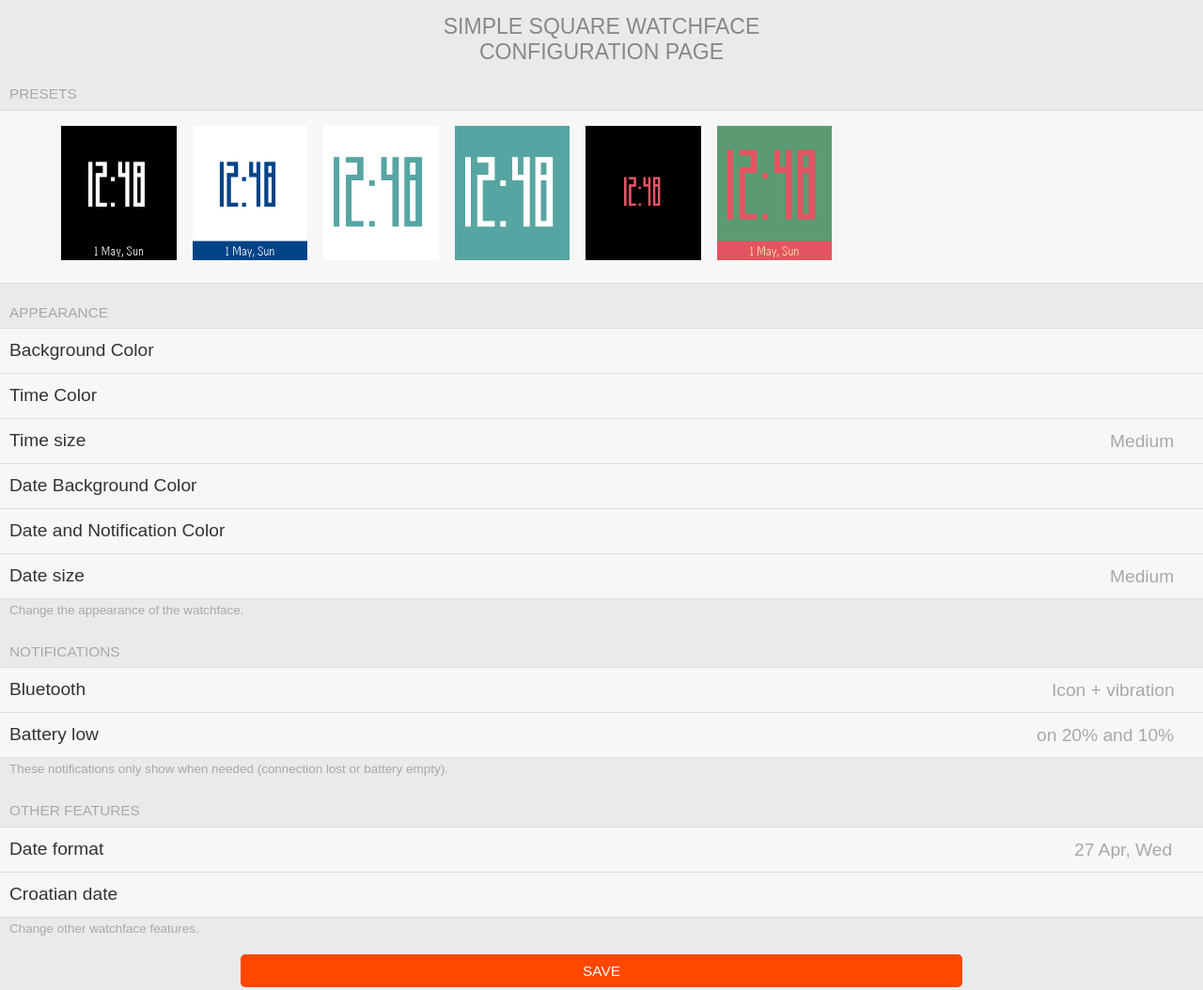
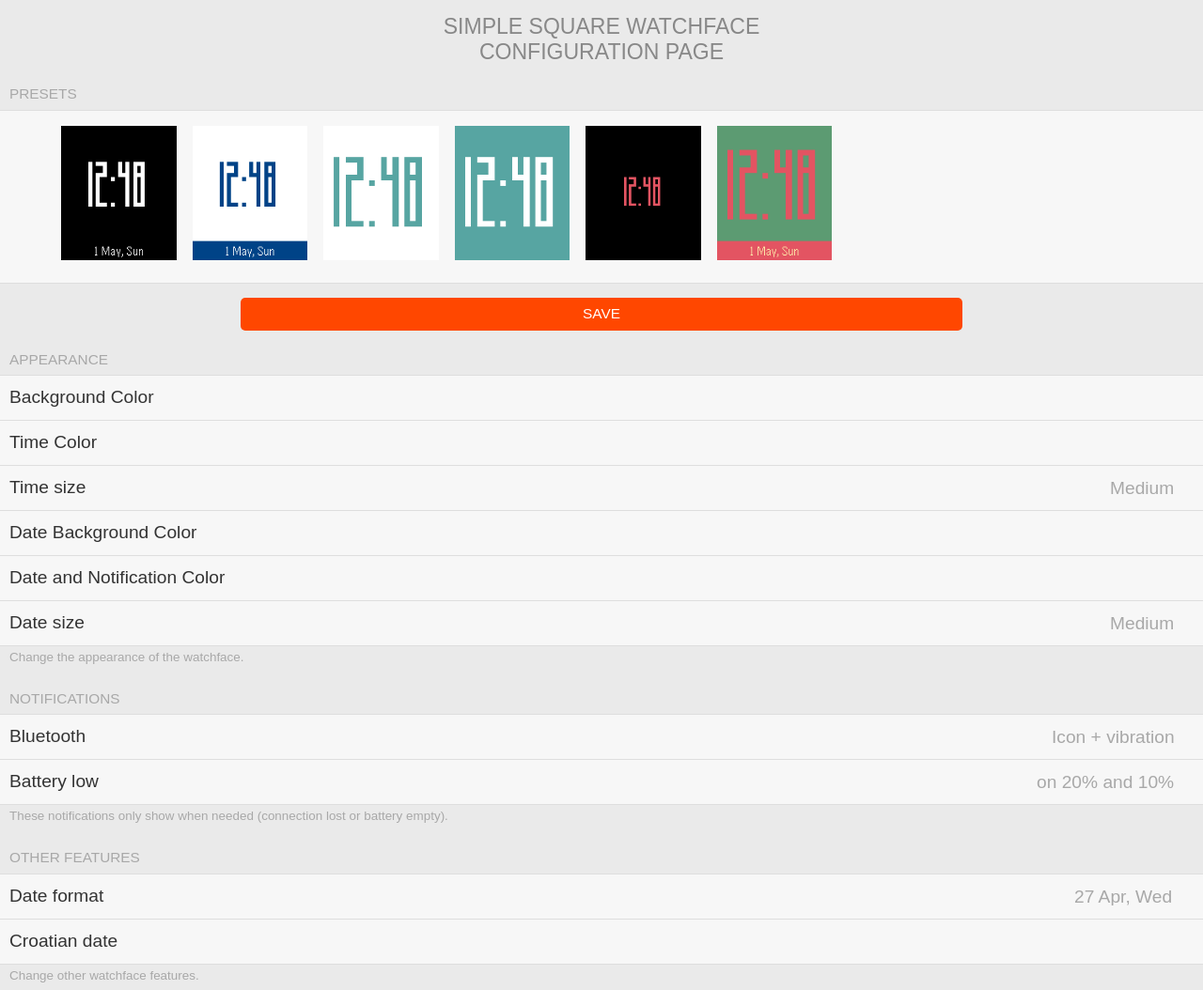
Before and after one commit to gogothegogo/SimpleSquare_Pebble, a plain HTML site: page index.html in a window 1280 px wide. Shown: the top 1054 px of the page at 94% size. Drawn offline with Linux system fonts and the light colour scheme; a script that the page names is missing.

Commit message:
Update index.html

```diff
--- a/index.html
+++ b/index.html
@@ -57,6 +57,11 @@
           </div>
     </div>
 
+  <div class='item-container'>
+    <div class='button-container'>
+      <input id='submitButton' type='button' class='item-button' value='SAVE'>
+    </div>
+  </div>
 
 <div class="item-container">
   <div class="item-container-header">Appearance</div>
```
